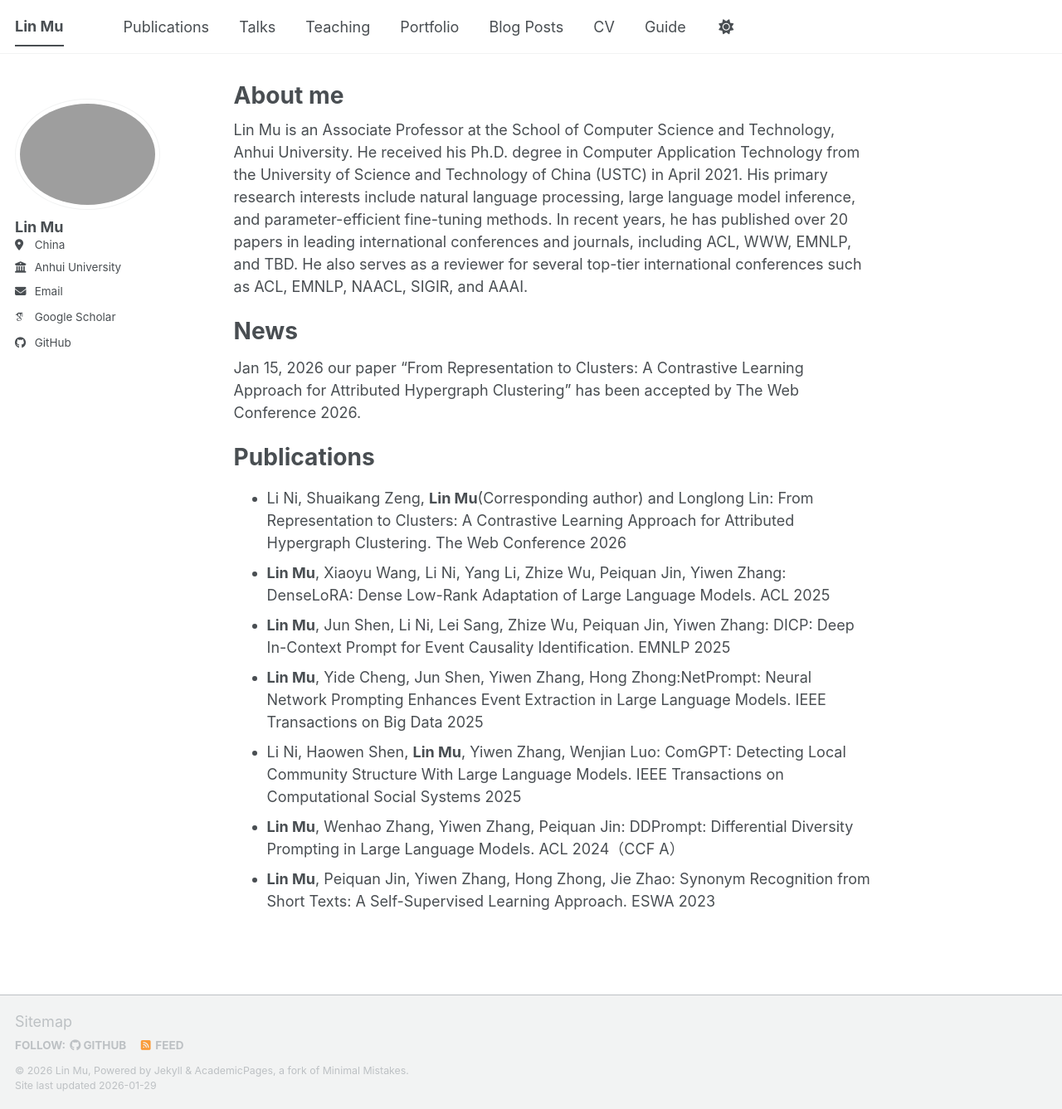
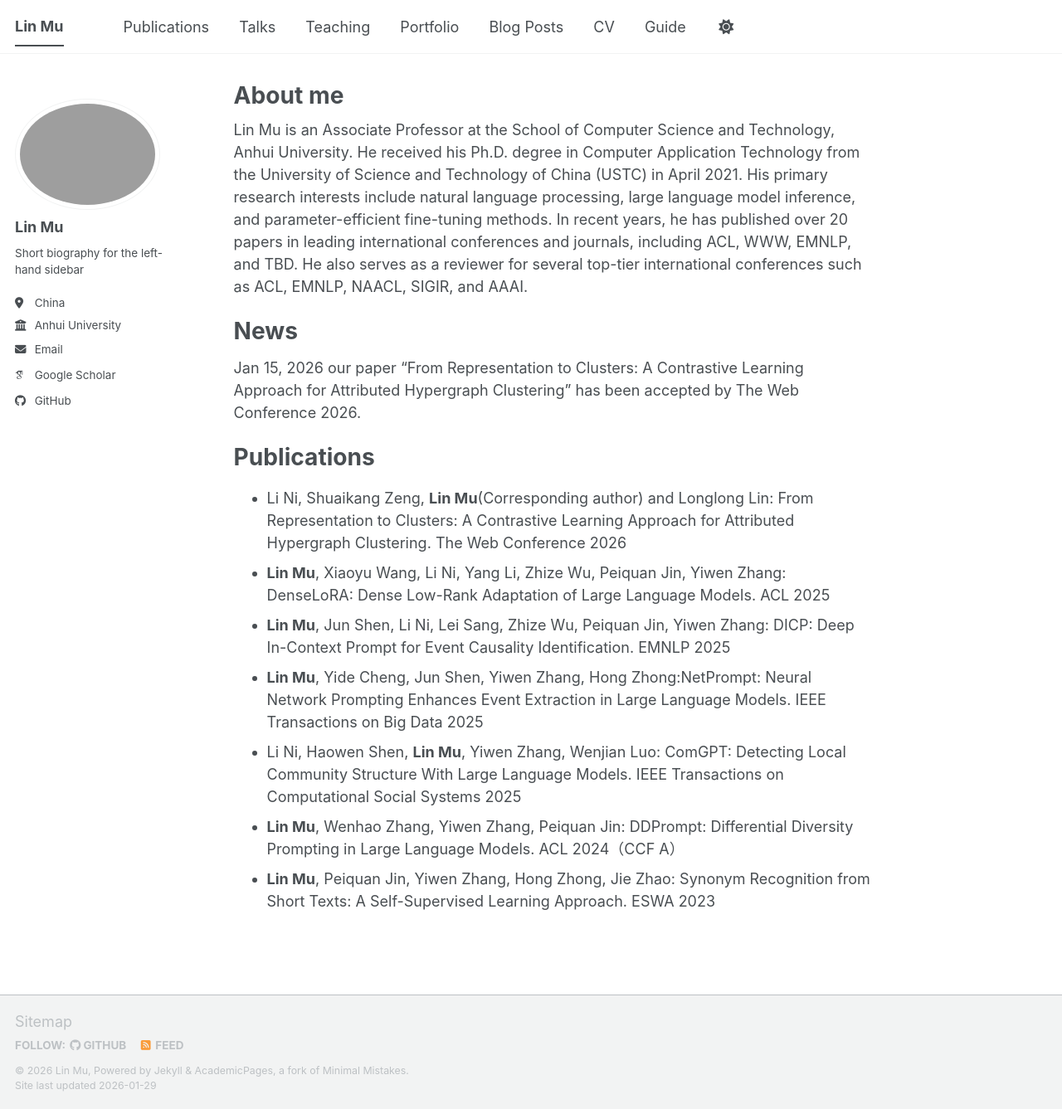
Before and after one commit to mulin-ahu/mulin.github.io, a Jekyll site: the page built from _pages/about.md, in a window 1280 px wide and 1337 px high. Shown: the whole window at 83% size. Built offline with Jekyll 4.4.1, drawn with Linux system fonts in a browser that asks for light colours; some web fonts are replaced; a script bundle is joined from its source files by our own code; library files that are not in the unit come from our copies; some of the changed lines change nothing that is shown.

Commit message:
Update _config.yml

```diff
--- a/_config.yml
+++ b/_config.yml
@@ -12,11 +12,11 @@
 title                    : "Lin Mu"
 title_separator          : "-"
 name                     : &name "Lin Mu"
-description              : &description "Your Name's academic portfolio"   # Update this with a general description of your site, this is the default if not overridden by a page
+description              : &description "Associate professor at Anhui University"   # Update this with a general description of your site, this is the default if not overridden by a page
 url                      : https://mulin-ahu.github.io # The base hostname & protocol for your site e.g. "https://[your GitHub username].github.io",
                                                            # or if you already have some other page hosted on Github then use "https://[your GitHub username].github.io/[Your Repo Name]"
 baseurl                  : "" # the subpath of your site, e.g. "/blog"
-repository               : "mulin-ahu/mulin.github.io"
+repository               : "academicpages/academicpages.github.io"
 
 # Site Author - The following control what appear as part of the author content on the side bar.
 #               If a field is blank the icon and link will not appear, otherwise it will be shown.
@@ -26,7 +26,7 @@
   avatar           : "profile2.HEIC"
   name             : "Lin Mu"
   pronouns         : # example: "she/her"
-  bio              : #"Short biography for the left-hand sidebar"
+  bio              : "Short biography for the left-hand sidebar"
   location         : "China"
   employer         : "Anhui University"
   uri              : # URL
```
